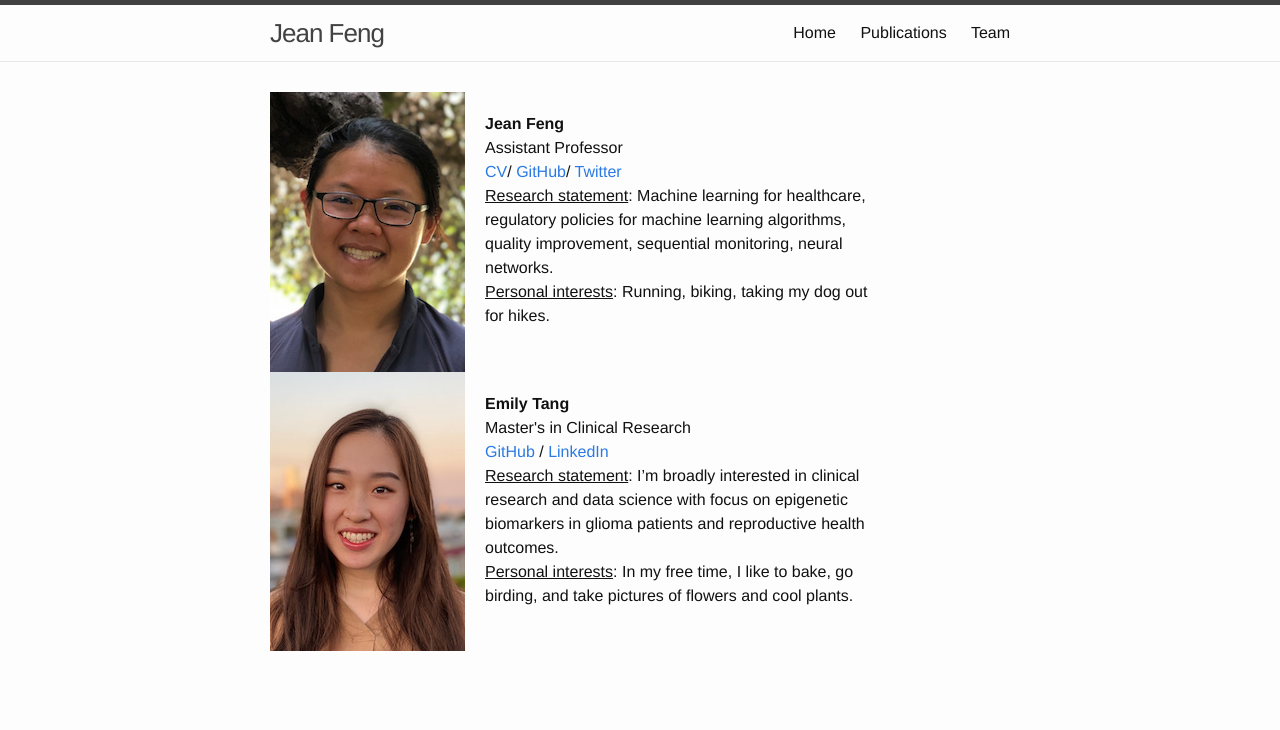
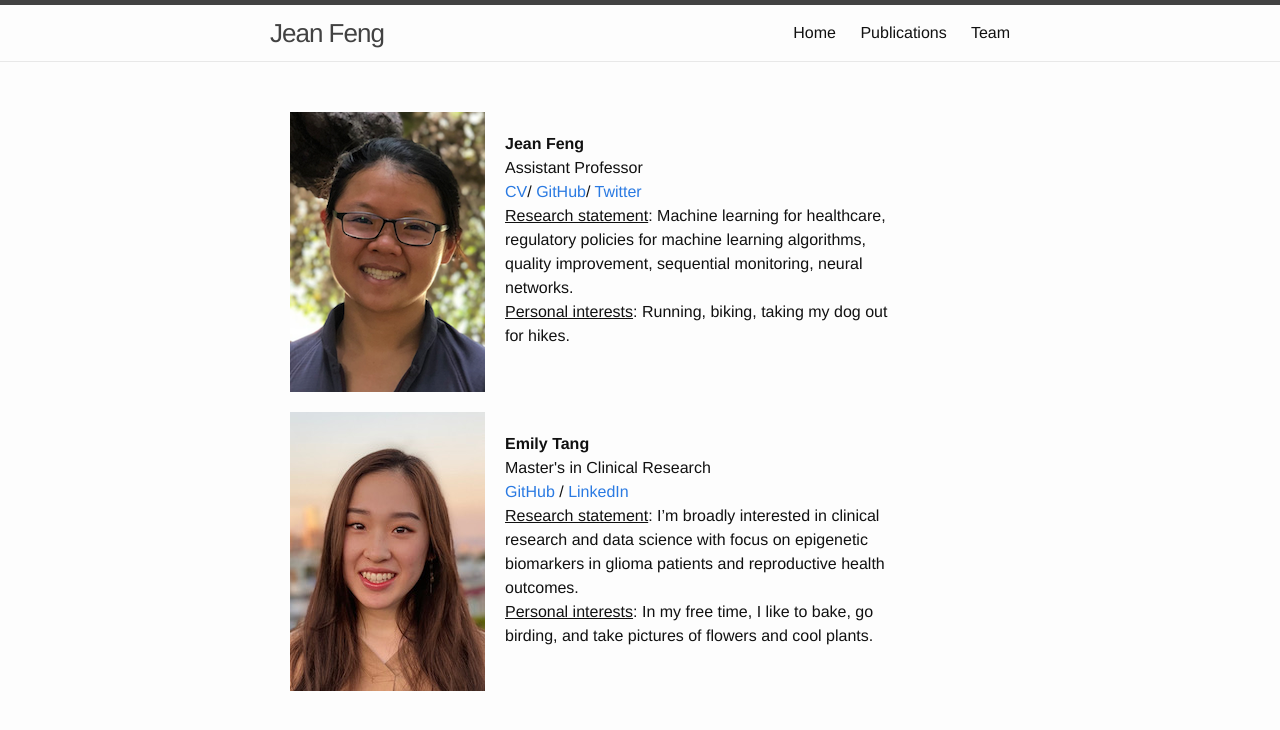
Before and after one commit to jjfeng/jjfeng.github.io, a Jekyll site: the page built from team.html, in a window 1280 px wide. Shown: the top 730 px of the page. Built offline with Jekyll 4.4.1, drawn with Linux system fonts in a browser that asks for light colours.

Commit message:
more margin

```diff
--- a/team.html
+++ b/team.html
@@ -4,7 +4,7 @@ title: Team
 ---
 
 
-<div class="container" style="display: flex; flex-wrap: wrap">
+<div class="container" style="display: flex; flex-wrap: wrap; margin: 20px">
 <div>
 <img src="headshot.png">
 </div>
@@ -23,7 +23,7 @@ Assistant Professor
 </div>
 </div>
 
-<div class="container" style="display: flex; flex-wrap: wrap">
+<div class="container" style="display: flex; flex-wrap: wrap; margin: 20px">
 <div>
 <img src="emily.jpeg">
 </div>
```
